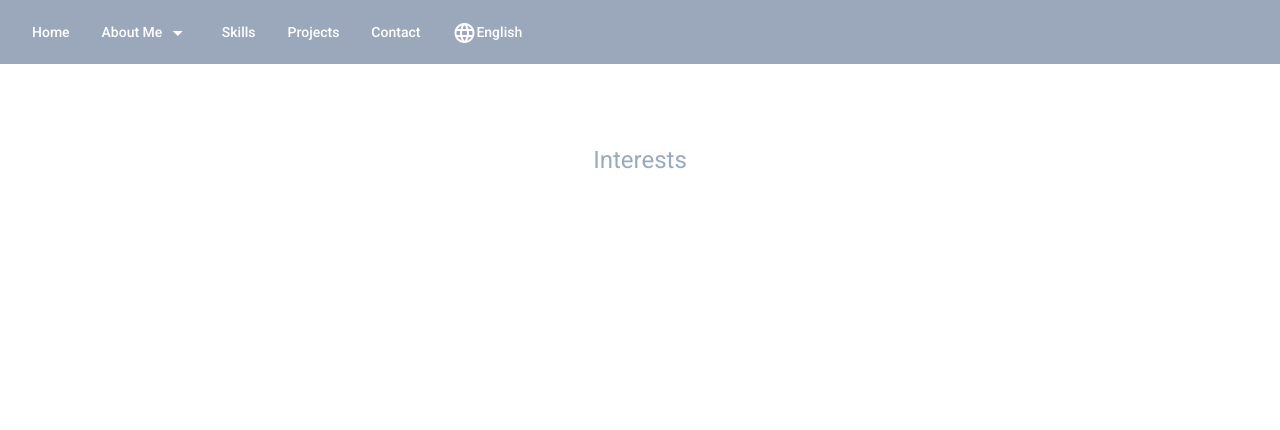
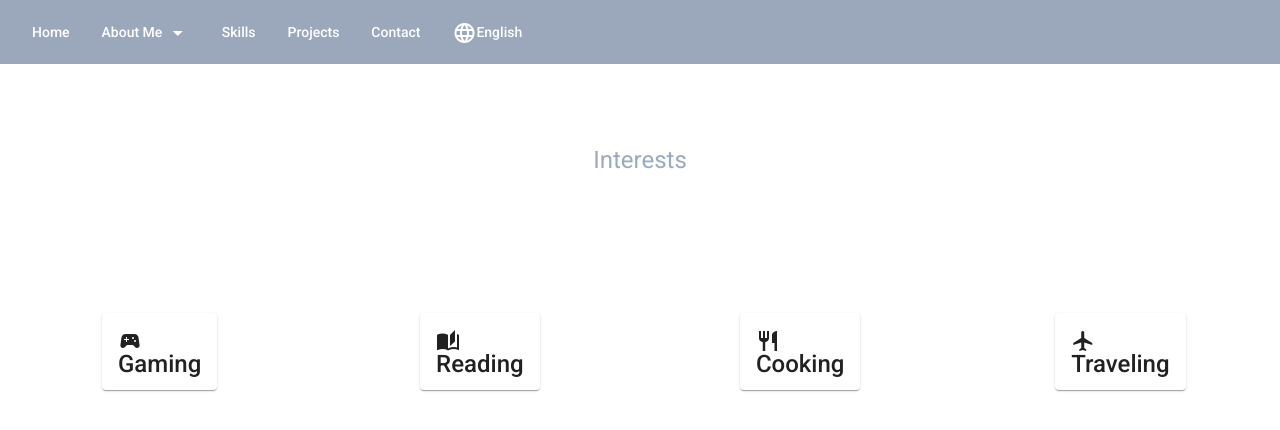
Before and after one commit to minhnpham98/my-website, an Angular app: page /interests in a window 1280 px wide. Shown: the top 430 px of the page. Built offline with nearby package versions, Linux system fonts and the light colour scheme.

Commit message:
Added interests

```diff
--- a/src/app/about-me/interests/interests.component.html
+++ b/src/app/about-me/interests/interests.component.html
@@ -1,3 +1,39 @@
 <div class="title" fxLayoutAlign="center">
     <h1>Interests</h1>
 </div>
+<div>
+    <mat-grid-list cols="4">
+        <mat-grid-tile>
+            <mat-card>
+                <mat-card-content>
+                    <mat-icon>sports_esports</mat-icon>
+                    <mat-card-title>Gaming</mat-card-title>
+                </mat-card-content>
+            </mat-card>
+        </mat-grid-tile>
+        <mat-grid-tile>
+            <mat-card>
+                <mat-card-content>
+                    <mat-icon>auto_stories</mat-icon>
+                    <mat-card-title>Reading</mat-card-title>
+                </mat-card-content>
+            </mat-card>
+        </mat-grid-tile>
+        <mat-grid-tile>
+            <mat-card>
+                <mat-card-content>
+                    <mat-icon>restaurant</mat-icon>
+                    <mat-card-title>Cooking</mat-card-title>
+                </mat-card-content>
+            </mat-card>
+        </mat-grid-tile>
+        <mat-grid-tile>
+            <mat-card>
+                <mat-card-content>
+                    <mat-icon>flight</mat-icon>
+                    <mat-card-title>Traveling</mat-card-title>
+                </mat-card-content>
+            </mat-card>
+        </mat-grid-tile>
+    </mat-grid-list>
+</div>
```
